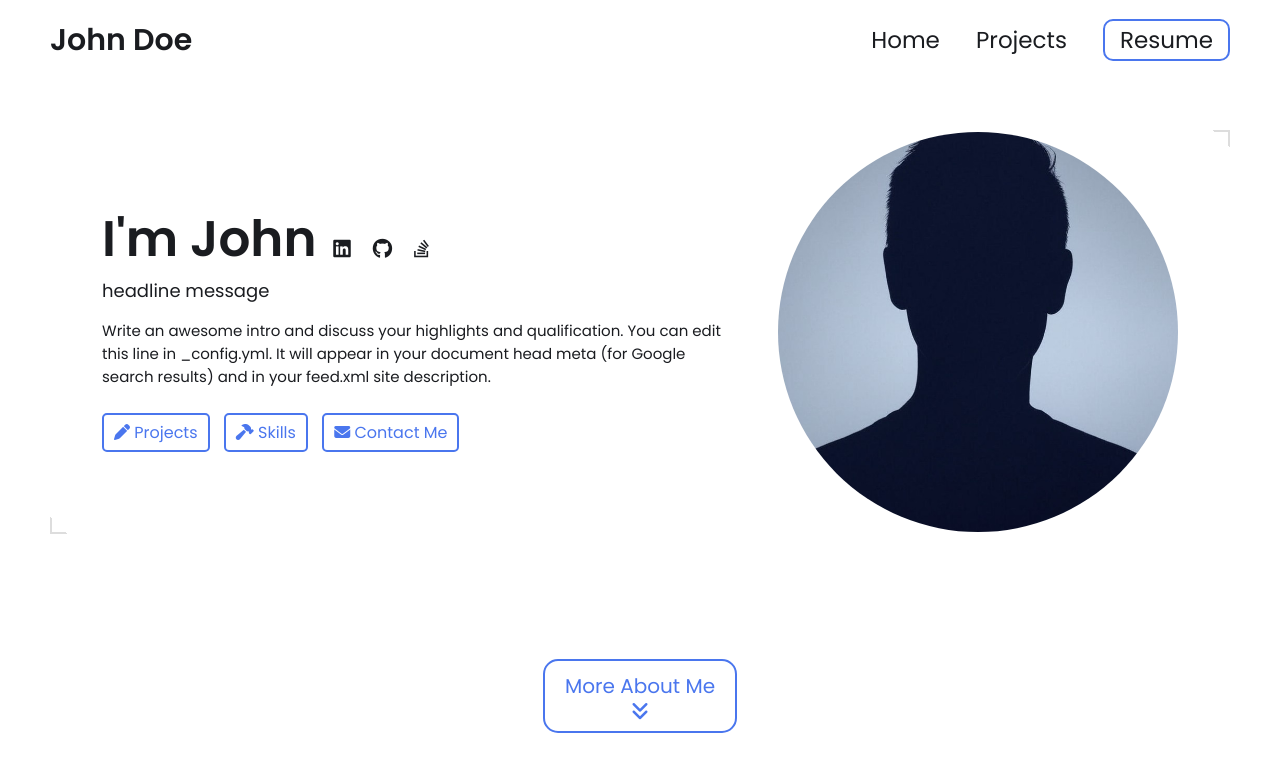
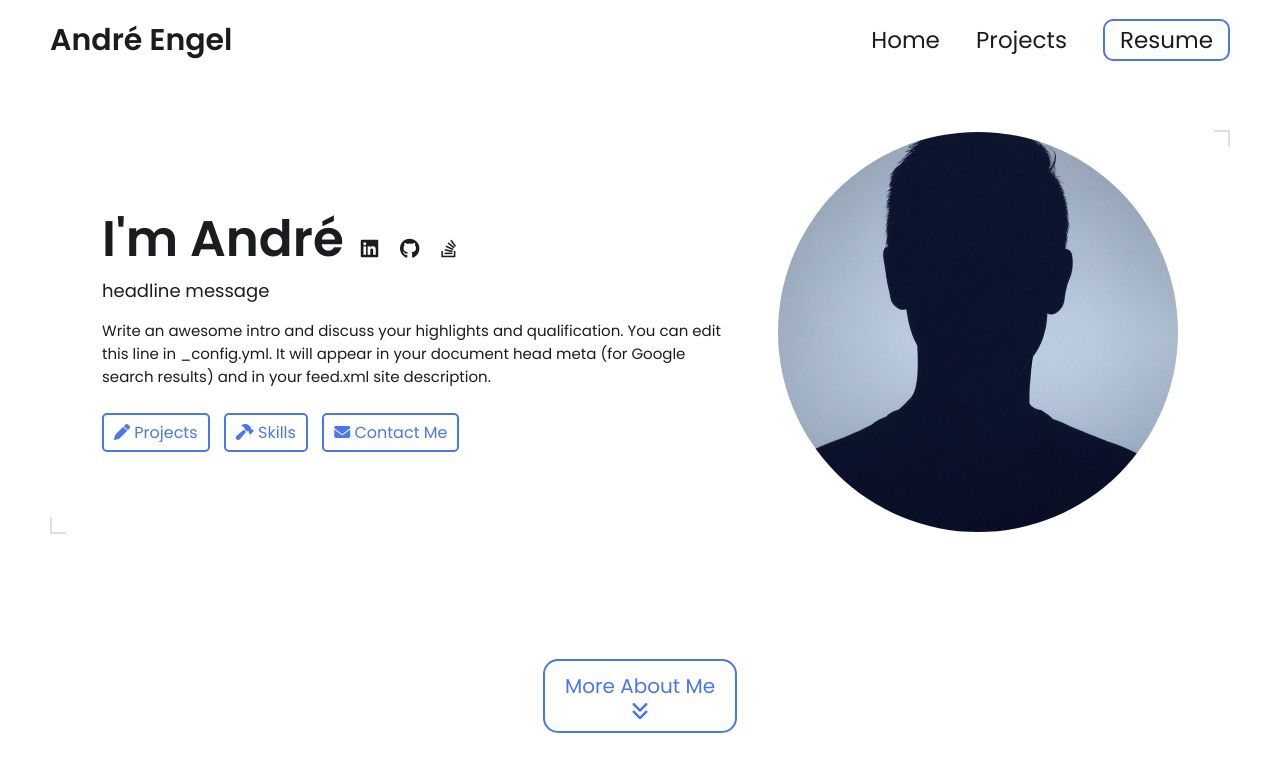
Before and after one commit to anengell/anengell.github.io, a Jekyll site: the page built from index.html, in a window 1280 px wide and 900 px high. Shown: the top 772 px of the window. Built offline with Jekyll 4.4.1, drawn with Linux system fonts in a browser that asks for light colours.

Commit message:
Update _config.yml

```diff
--- a/_config.yml
+++ b/_config.yml
@@ -7,12 +7,12 @@
 
 # Main Page Setup
 
-title: John Doe's Portfolio # This is what shows up in the tab of the browser
+title: André Engel's Portfolio # This is what shows up in the tab of the browser
 
 
 
 # Hero Section
-name: John Doe
+name: André Engel
 headline: headline message
 description: >- # dont remove this line. this will ignore all new lines until the next section
   Write an awesome intro and discuss your highlights and qualification. You can edit this
```
